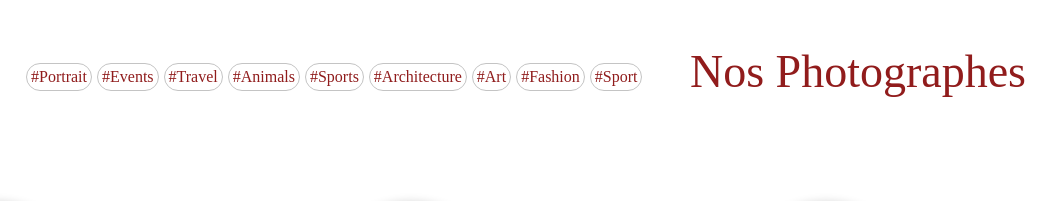
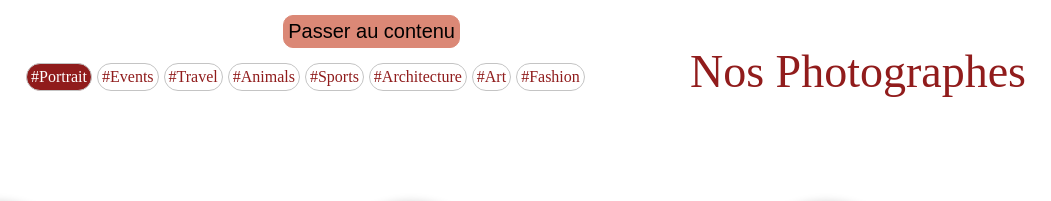
Before and after one commit to GuillaumeP04/GuillaumePayet_6_28062021, a plain HTML site: page index.html in a window 1280 px wide. Both pictures are taken after a click on the element "#Portrait". Shown: the top 201 px of the page, 229-1280 px from the left. Drawn offline with Linux system fonts and the light colour scheme; grey boxes are pictures that could not be loaded.

Commit message:
Started hptographe filter

```diff
--- a/css/main.css
+++ b/css/main.css
@@ -23,7 +23,7 @@ a {
     text-decoration: none;
 }
 
-.nav--active {
+#nav--active {
     background-color: #DB8876;
     border: #DB8876 1px solid;
     border-radius: 10px;
@@ -54,7 +54,12 @@ a {
     text-transform: capitalize;
 }
 
-.nav--bar:hover, .nav--bar:focus {
+.nav--bar:focus, .nav--bar:hover, .nav--bar:active {
+    background-color: #901C1C;
+    color: white;
+}
+
+.nav--bar__active {
     background-color: #901C1C;
     color: white;
 }
@@ -89,7 +94,7 @@ a {
     margin: 0px;
 }
 
-.photographe--wrapper {
+#photographe--wrapper {
     display: flex;
     flex-direction: column;
     align-items: center;
@@ -148,3 +153,7 @@ a {
     color: #757575;
     margin: 5px;
 }
+
+.hide {
+    display: none;
+}
--- a/data.json
+++ b/data.json
@@ -45,7 +45,7 @@
         "id": 925,
         "city": "Barcelona",
         "country": "Spain",
-        "tags": ["sport", "fashion", "events", "animals"],
+        "tags": ["sports", "fashion", "events", "animals"],
         "tagline": "Je crée des souvenirs",
         "price": 275,
         "portrait": "RhodeDubois.jpg"
--- a/index.html
+++ b/index.html
@@ -15,7 +15,7 @@
             </div>
             <nav>
                 <div >
-                    <button class="nav--active">Passer au contenu</button>
+                    <button id="nav--active">Passer au contenu</button>
                 </div>
                 <div class="nav--wrapper" id="tags">
                 </div>
--- a/javascript/List.js
+++ b/javascript/List.js
@@ -25,8 +25,34 @@ class List {
     displayTags() {
         let htmlNavBar = " ";
         this.tags.forEach(tags => {
-            htmlNavBar += `<span class="nav--bar">#${tags}</span>`
+            htmlNavBar += `<span class="nav--bar" id="${tags}">#${tags}</span>`
         })
         document.getElementById("tags").innerHTML = htmlNavBar;
     }
+
+
+    displayFilter(photographers) {
+        let navbarButtons = document.querySelectorAll(".nav--bar");
+        let navbarActive = document.getElementById("nav--active");
+        let htmlFilter = " ";
+        let htmlList = new Set();
+        photographers.forEach(item => {
+            let photographer = new Photographer(item);
+            item.tags.forEach(tag => {
+                navbarButtons.forEach(button => {
+                    button.addEventListener("click", function() {
+                        item
+                        if (button.textContent === "#" + tag) {
+                            navbarActive.style.display = "block";
+                            button.classList.add("nav--bar__active");
+                            console.log(photographer);
+                        } else {
+                            htmlFilter += photographer.render();
+                        }
+                    })
+                })
+            })
+        })
+        document.querySelectorAll("#photographe--wrapper").innerHTML = htmlFilter;
+    }
 }
--- a/javascript/Photographer.js
+++ b/javascript/Photographer.js
@@ -14,11 +14,11 @@ class Photographer {
     render() {
         let tags = " ";
         this.tags.forEach(tag => {
-            tags += `<span class="photographe--selection">#${tag}</span>`
+            tags += `<span class="photographe--selection" id="${tag}">#${tag}</span>`
         });
 
         return `
-        <div class="photographe--wrapper portrait events travel animals">
+        <div id="photographe--wrapper" >
             <a class="wrapper--link" href="./html/photographers.html"><img class="photographe--profil" src="./images/photoID/${this.portrait}" alt=""></a>
             <a class="wrapper--link" href="./html/photographers.html"><h2 class="photographe--nom">${this.name}</h2></a>
             <p class="photographe--ville">${this.city}, ${this.country}</p>
--- a/javascript/main.js
+++ b/javascript/main.js
@@ -1,10 +1,12 @@
 let tagList = new Set();
 let list = new List();
-
+let photographerList = new Set();
 fetch('../data.json')
 .then(response => response.json())
 .then(data => {
   list.hydrate(data.photographers);
   list.displayPhotographer(data.photographers);
   list.displayTags();
+  list.displayFilter(data.photographers);
+
 })
```
